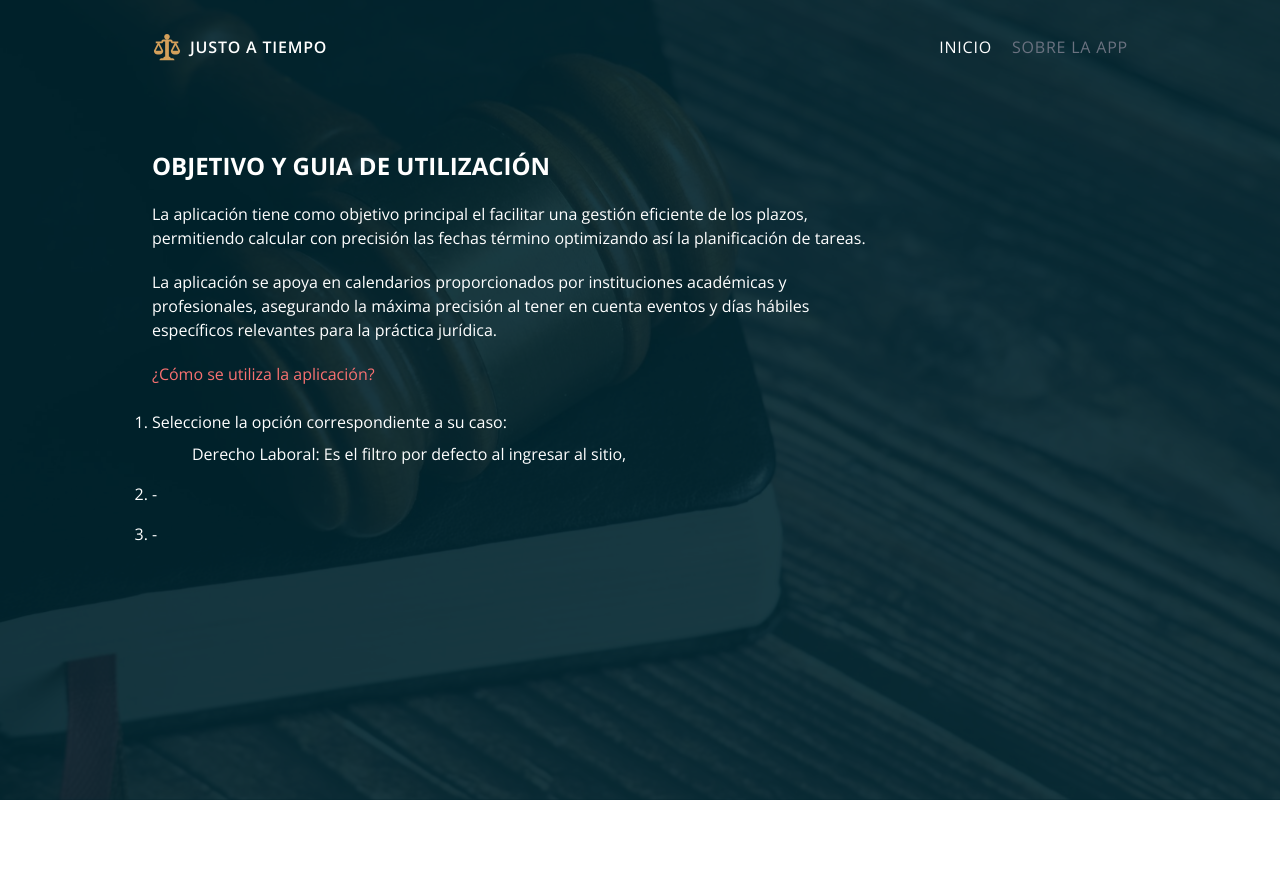
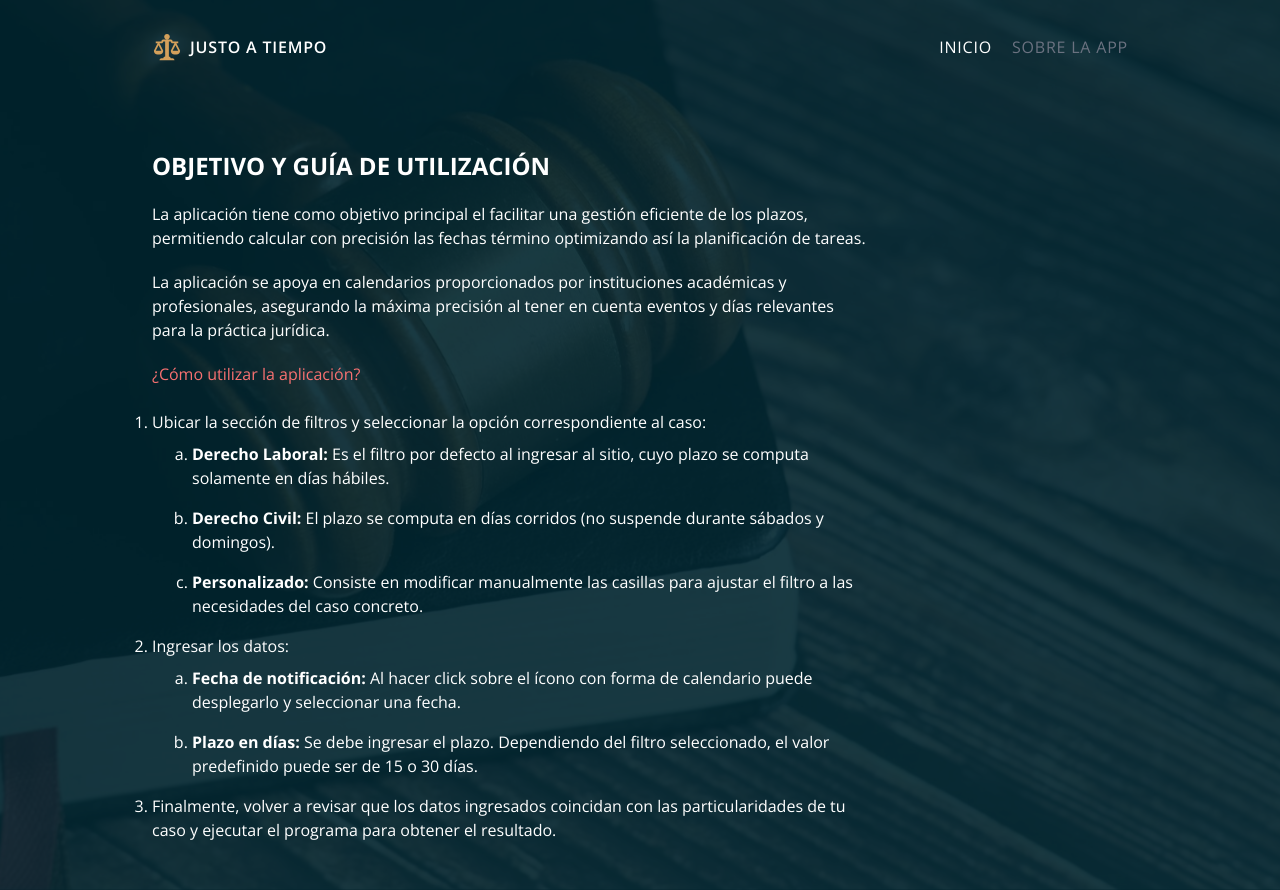
Before and after one commit to Dev-Santi/LegalDateNextjs, a Next.js app: page /acerca-de in a window 1280 px wide. Before the commit the page ends 800 px from the top, so only its background shows below. Built offline with nearby package versions, Linux system fonts and the light colour scheme.

Commit message:
bg fixed

```diff
--- a/src/app/acerca-de/page.tsx
+++ b/src/app/acerca-de/page.tsx
@@ -1,7 +1,7 @@
 export default function page() {
     return (
         <main className='py-12 gap-5 w-fit flex flex-col min-h-[calc(100vh-5rem)] max-w-[45rem] text-white'>
-            <h1 className='font-bold text-2xl uppercase mt-10'>Objetivo y guia de utilización</h1>
+            <h1 className='font-bold text-2xl uppercase mt-10'>Objetivo y guía de utilización</h1>
             <p>
                 La aplicación tiene como objetivo principal el facilitar una gestión eficiente de los plazos,
                 permitiendo calcular con precisión las fechas término optimizando así la planificación de
@@ -9,24 +9,53 @@ export default function page() {
             </p>
             <p>
                 La aplicación se apoya en calendarios proporcionados por instituciones académicas y
-                profesionales, asegurando la máxima precisión al tener en cuenta eventos y días hábiles
-                específicos relevantes para la práctica jurídica.
+                profesionales, asegurando la máxima precisión al tener en cuenta eventos y días relevantes
+                para la práctica jurídica.
             </p>
             <p>
-                <span className='text-red-400'>¿Cómo se utiliza la aplicación?</span>
+                <span className='text-red-400'>¿Cómo utilizar la aplicación?</span>
                 <br /> <br />
                 <ol className='flex flex-col gap-4 list-decimal'>
                     <li>
-                        <h2>Seleccione la opción correspondiente a su caso:</h2>
-                        <ol className='ml-10 mt-2' type='a'>
-                            <li>Derecho Laboral: Es el filtro por defecto al ingresar al sitio, </li>
+                        <h2>Ubicar la sección de filtros y seleccionar la opción correspondiente al caso:</h2>
+                        <ol className='flex flex-col gap-4 ml-10 mt-2 list-[lower-alpha]'>
+                            <li>
+                                <span className='font-bold'>Derecho Laboral:</span> Es el filtro por defecto
+                                al ingresar al sitio, cuyo plazo se computa solamente en días hábiles.
+                            </li>
+                            <li>
+                                <span className='font-bold'>Derecho Civil: </span>
+                                {
+                                    'El plazo se computa en días corridos (no suspende durante sábados y domingos).'
+                                }
+                            </li>
+                            <li>
+                                <span className='font-bold'>Personalizado: </span>Consiste en modificar
+                                manualmente las casillas para ajustar el filtro a las necesidades del caso
+                                concreto.
+                            </li>
                         </ol>
                     </li>
                     <li>
-                        <h2>-</h2>
+                        <h2>Ingresar los datos:</h2>
+                        <ol className='flex flex-col gap-4 ml-10 mt-2 list-[lower-alpha]'>
+                            <li>
+                                <span className='font-bold'>Fecha de notificación: </span>
+                                Al hacer click sobre el ícono con forma de calendario puede desplegarlo y
+                                seleccionar una fecha.
+                            </li>
+                            <li>
+                                <span className='font-bold'>Plazo en días: </span>
+                                Se debe ingresar el plazo. Dependiendo del filtro seleccionado, el valor
+                                predefinido puede ser de 15 o 30 días.
+                            </li>
+                        </ol>
                     </li>
                     <li>
-                        <h2>-</h2>
+                        <h2>
+                            Finalmente, volver a revisar que los datos ingresados coincidan con las
+                            particularidades de tu caso y ejecutar el programa para obtener el resultado.
+                        </h2>
                     </li>
                 </ol>
             </p>
--- a/src/app/layout.tsx
+++ b/src/app/layout.tsx
@@ -13,7 +13,7 @@ export default function RootLayout({ children }: { children: React.ReactNode })
     return (
         <html className='' lang='es'>
             <body className={openSans.className + ' overflow-x-hidden'}>
-                <div className='min-h-screen bg-[url("/bg.jpg")] bg-cover bg-bottom'>
+                <div className='min-h-screen bg-[url("/bg.jpg")] bg-fixed bg-cover bg-bottom'>
                     <div className='min-h-screen bg-[rgba(0,37,47,0.9)]'>
                         <div className='max-w-[64rem] mx-auto px-6 pt-8'>
                             <Navbar />
--- a/src/components/calculator/index.tsx
+++ b/src/components/calculator/index.tsx
@@ -74,7 +74,7 @@ export default function Calculator() {
                 <p className='text-gray-300 text-center text-sm'>Fecha límite: 31 de Diciembre de 2024.</p>
                 <div
                     className={
-                        'transition-all duration-300 bg-gray-700 text-white w-full p-3 flex flex-col justify-between items-center overflow-hidden ' +
+                        'transition-all duration-300 bg-gray-700 text-white w-full p-3 flex flex-col items-center overflow-hidden ' +
                         visibleFiltersClass
                     }
                 >
```
